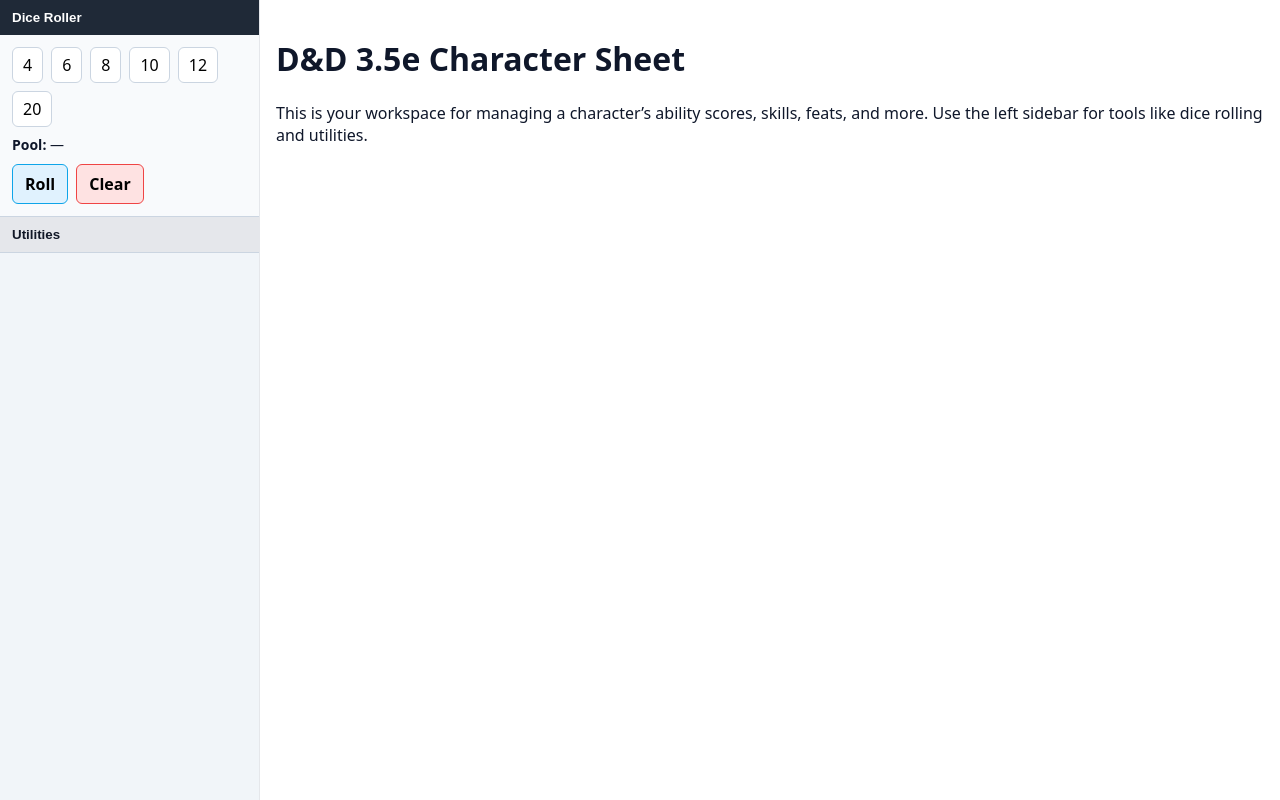
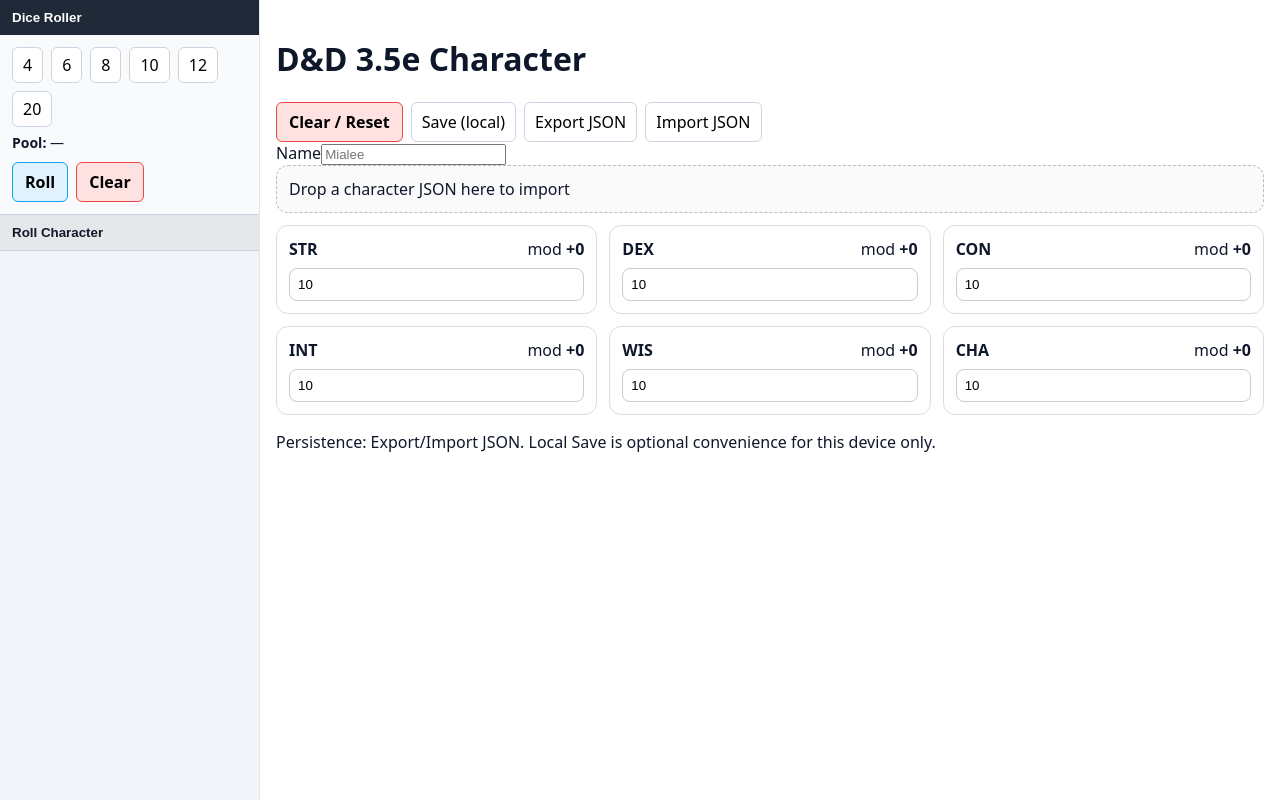
Before and after one commit to instantsoup/instantsoup.github.io, a React (Vite) app: page / in a window 1280 px wide. Built offline with nearby package versions, Linux system fonts and the light colour scheme.

Commit message:
fixing css and app

```diff
--- a/src/App.tsx
+++ b/src/App.tsx
@@ -1,19 +1,61 @@
+// src/App.tsx
+import React from 'react'
 import { LeftSidebar } from './components/LeftSidebar'
-import './styles/index.css'
+import { AbilityGrid } from './components/AbilityGrid'
+import { ImportExportBar } from './components/ImportExportBar'
+import { DropZone } from './components/DropZone'
+import { useCharacter } from './hooks/useCharacter'
+
+// NOTE: Global styles are imported in main.tsx via styles/index.css
 
 export default function App() {
+  const {
+    name, setName,
+    scores, mods, onNum,
+    persistLocal, exportJson, importFromFile,
+    onPickFile, onFileChange, fileInputRef,
+    resetAll, error,
+  } = useCharacter()
+
   return (
     <div className="app-grid">
       <LeftSidebar />
+
       <main className="app-main">
-        {/* Main character sheet content goes here */}
-        <h1>D&D 3.5e Character Sheet</h1>
-        <section>
-          <p>
-            This is your workspace for managing a character’s ability scores, skills, feats,
-            and more. Use the left sidebar for tools like dice rolling and utilities.
-          </p>
-        </section>
+        <header className="app-header">
+          <h1 className="app-title">D&D 3.5e Character</h1>
+
+        <ImportExportBar
+          persistLocal={persistLocal}
+          exportJson={exportJson}
+          onPickFile={() => { onPickFile?.() }}  // ensure () => void
+          onFileChange={onFileChange}
+          fileInputRef={fileInputRef}
+          resetAll={resetAll}
+        />
+
+        </header>
+
+        <label className="field mb-12">
+          <span className="field__label mb-4">Name</span>
+          <input
+            className="input"
+            value={name}
+            onChange={(e) => setName(e.target.value)}
+            onBlur={persistLocal}
+            placeholder="Mialee"
+          />
+        </label>
+
+        <DropZone onFile={importFromFile} />
+
+        <AbilityGrid scores={scores} mods={mods} onNum={onNum} />
+
+        {error && <p className="text-error mt-12">{error}</p>}
+
+        <p className="note mt-16">
+          Persistence: Export/Import JSON. Local Save is optional convenience for this device only.
+        </p>
       </main>
     </div>
   )
--- a/src/components/ImportExportBar.tsx
+++ b/src/components/ImportExportBar.tsx
@@ -1,33 +1,59 @@
+// src/components/ImportExportBar.tsx
 import React from 'react'
 
-export function ImportExportBar({
-  persistLocal, exportJson, onPickFile, fileInputRef, resetAll,
-}: {
+export type ImportExportBarProps = {
   persistLocal: () => void
   exportJson: () => void
   onPickFile: () => void
+  onFileChange?: (e: React.ChangeEvent<HTMLInputElement>) => void
   fileInputRef: React.RefObject<HTMLInputElement>
   resetAll: () => void
-}) {
+}
+
+export function ImportExportBar({
+  persistLocal, exportJson, onPickFile, onFileChange, fileInputRef, resetAll,
+}: ImportExportBarProps) {
   return (
-    <div style={{ display:'flex', gap:8, flexWrap:'wrap' }}>
-      <button onClick={resetAll} title="Clear current character and local save"
-        style={{ padding:'8px 12px', borderRadius:8, border:'1px solid #ccc', background:'#fff5f5', cursor:'pointer' }}>
+    <div className="btn-row">
+      <button
+        className="btn btn--danger"
+        onClick={resetAll}
+        title="Clear current character and local save"
+      >
         Clear / Reset
       </button>
-      <button onClick={persistLocal} title="Save to localStorage"
-        style={{ padding:'8px 12px', borderRadius:8, border:'1px solid #ccc', background:'#f8f8f8', cursor:'pointer' }}>
+
+      <button
+        className="btn"
+        onClick={persistLocal}
+        title="Save to localStorage"
+      >
         Save (local)
       </button>
-      <button onClick={exportJson} title="Download character.json"
-        style={{ padding:'8px 12px', borderRadius:8, border:'1px solid #ccc', background:'#f8f8f8', cursor:'pointer' }}>
+
+      <button
+        className="btn"
+        onClick={exportJson}
+        title="Download character.json"
+      >
         Export JSON
       </button>
-      <button onClick={onPickFile} title="Upload a character JSON"
-        style={{ padding:'8px 12px', borderRadius:8, border:'1px solid #ccc', background:'#f8f8f8', cursor:'pointer' }}>
+
+      <button
+        className="btn"
+        onClick={onPickFile}
+        title="Upload a character JSON"
+      >
         Import JSON
       </button>
-      <input ref={fileInputRef} type="file" accept="application/json" hidden />
+
+      <input
+        ref={fileInputRef}
+        type="file"
+        accept=".json,application/json"
+        className="input--hidden"
+        onChange={onFileChange}
+      />
     </div>
   )
 }
--- a/src/components/LeftSidebar.tsx
+++ b/src/components/LeftSidebar.tsx
@@ -1,17 +1,20 @@
-import { PanelSection } from './PanelSection'
-import { DiceRollerPanel } from './DiceRollerPanel'
-import { UtilitiesPanel } from './UtilitiesPanel'
+import React from 'react';
+import { PanelSection } from './PanelSection';
+import { DiceRollerPanel } from './DiceRollerPanel';
+import { RollCharacter } from './RollCharacter';
 
 export function LeftSidebar() {
   return (
     <aside className="sidebar">
-      <PanelSection title="Dice Roller" defaultOpen={true}>
+      <PanelSection title="Dice Roller" defaultOpen>
         <DiceRollerPanel />
       </PanelSection>
 
-      <PanelSection title="Utilities" defaultOpen={false}>
-        <UtilitiesPanel />
+      <PanelSection title="Roll Character" defaultOpen={false}>
+        <div className="panel__content">
+          <RollCharacter />
+        </div>
       </PanelSection>
     </aside>
-  )
+  );
 }
--- a/src/components/UtilitiesPanel.tsx
+++ /dev/null
@@ -1,23 +0,0 @@
-import React, { useState } from 'react'
-import { RollCharacter } from './RollCharacter'
-
-export function UtilitiesPanel() {
-  const [open, setOpen] = useState(false)
-  return (
-    <section style={{ marginTop:16 }}>
-      <button
-        onClick={() => setOpen(o => !o)}
-        title="Show or hide utilities"
-        style={{ padding:'6px 10px', borderRadius:8, border:'1px solid #ccc', background:'#f8f8f8', cursor:'pointer' }}
-      >
-        {open ? '▾ Hide Utilities' : '▸ Show Utilities'}
-      </button>
-
-      {open && (
-        <div style={{ marginTop:12 }}>
-          <RollCharacter />
-        </div>
-      )}
-    </section>
-  )
-}
--- a/src/styles/base.css
+++ b/src/styles/base.css
@@ -37,3 +37,5 @@
   color: #0f172a; /* slate-900 */
   background: #ffffff;
 }
+
+.input--hidden { position: absolute; width: 1px; height: 1px; padding: 0; margin: -1px; overflow: hidden; clip: rect(0 0 0 0); white-space: nowrap; border: 0; }
--- a/src/styles/index.css
+++ b/src/styles/index.css
@@ -3,4 +3,3 @@
 @import './sidebar.css';
 @import './buttons.css';
 @import './dice.css';
-@import './utilities.css';
--- a/src/styles/utilities.css
+++ /dev/null
@@ -1,5 +0,0 @@
-/* Small utilities (kept minimal) */
-
-.mb-8 {
-  margin-bottom: 8px;
-}
```
